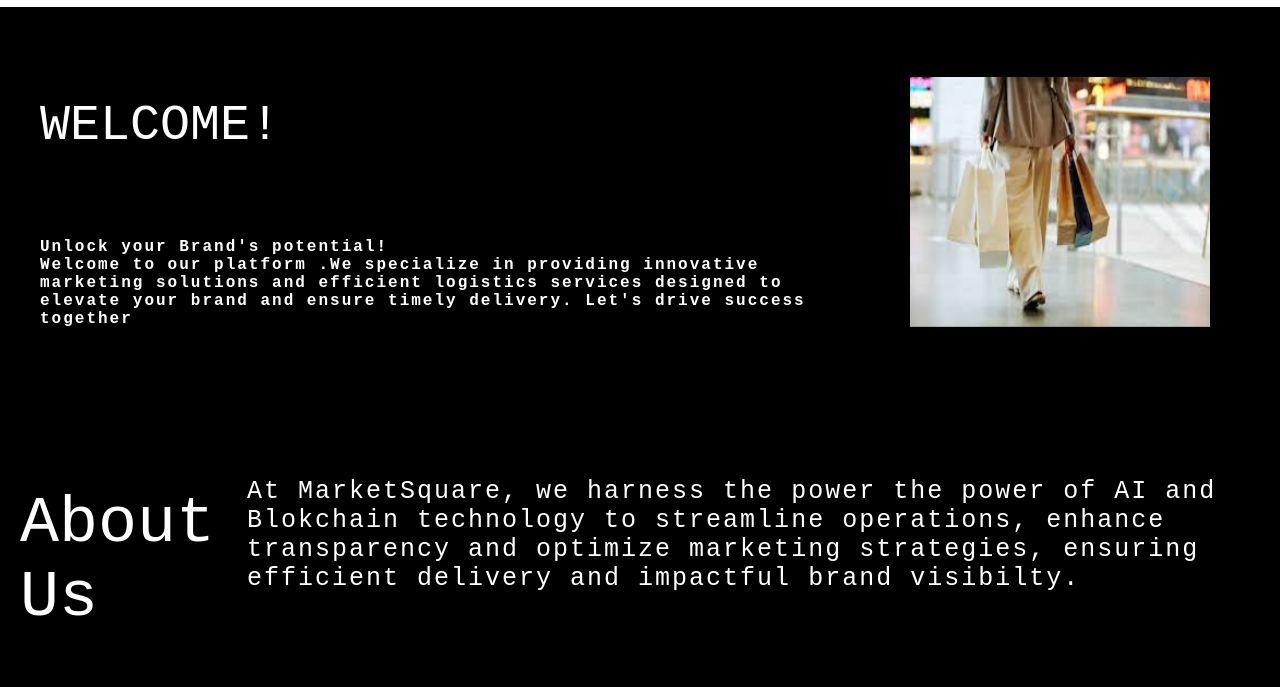
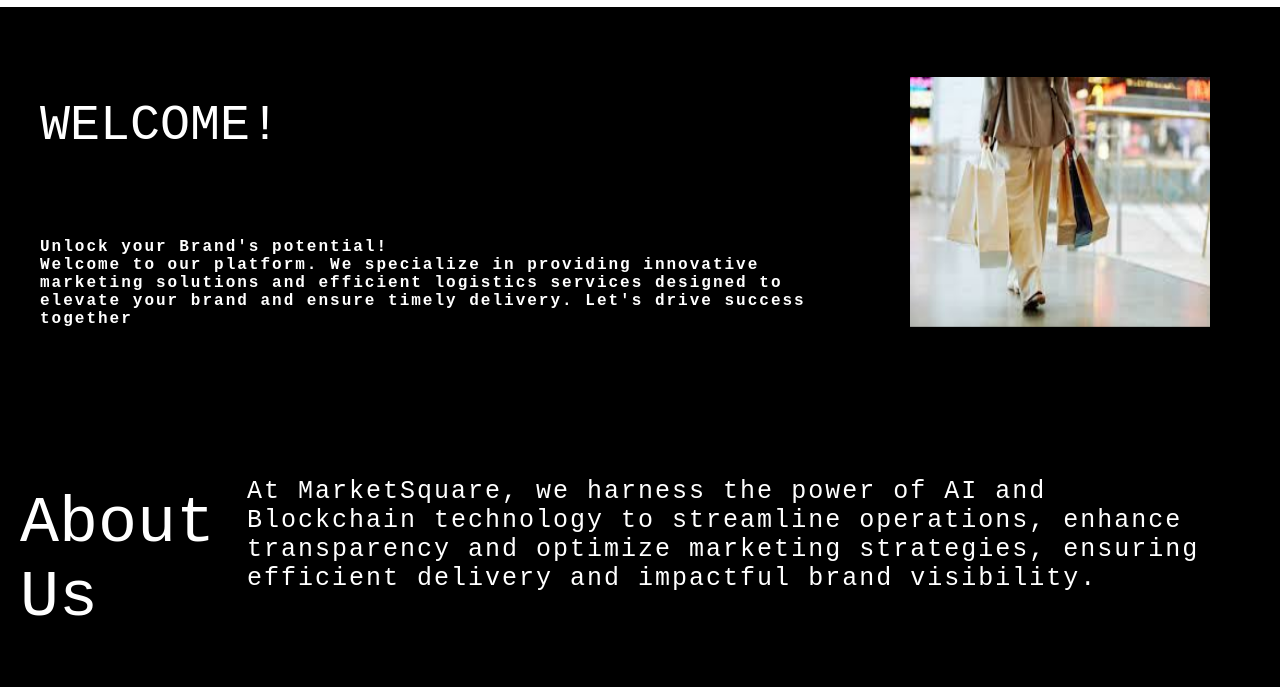
Before and after one commit to Teewa56/MarketSquare, a plain HTML site: page index.html in a window 1280 px wide. Shown: the part 113-800 px from the top of the page. Drawn offline with Linux system fonts and the light colour scheme.

Commit message:
new change

```diff
--- a/index.html
+++ b/index.html
@@ -28,49 +28,47 @@
         <a href="#img-spp-rt"  id="side-nav-id3">Services</a>
         <a href="#Contact" id="side-nav-id4">Contact</a>
     </div>
-    <div class="welcome_message" id="home">
+    <div class="welcome_message fade-in" id="home">
         <div class="ww_m">
             <p id="w_m">WELCOME!</p><br>
             <p class="caption">
                 <b>Unlock your Brand's potential!</b> <br>
-                Welcome to our platform .We specialize in providing innovative marketing
+                Welcome to our platform. We specialize in providing innovative marketing
                 solutions and efficient logistics services designed to elevate
                 your brand and ensure timely delivery. Let's drive success together
             </p>
         </div>
         <div class="img-container">
-            <img class="ww_m_img" src=" download (4).jpeg" alt="">
+            <img class="ww_m_img" src="download (4).jpeg" alt="">
         </div>
     </div>
-    <div class="about" id="about">
-        <p class="a_b">
-                About <br> Us
-        </p>
-        <p  style="font-size: 25px; letter-spacing: 2px; padding: 30px;">
-            At MarketSquare, we harness the power the power
-            of AI and Blokchain technology to streamline operations,
+
+    <div class="about fade-in" id="about">
+        <p class="a_b">About <br> Us</p>
+        <p style="font-size: 25px; letter-spacing: 2px; padding: 30px;">
+            At MarketSquare, we harness the power of AI and Blockchain technology to streamline operations,
             enhance transparency and optimize marketing strategies,
-            ensuring efficient delivery and impactful brand visibilty.
+            ensuring efficient delivery and impactful brand visibility.
         </p>
     </div>
-    <h1 class="h1im">
-        What we offer
-    </h1>
-    <div class="img-support" id="img-spp-rt">
+
+    <h1 class="h1im fade-in">What we offer</h1>
+
+    <div class="img-support fade-in" id="img-spp-rt">
         <div class="img-boxes">
-            <img src=" images (5).jpeg" alt="" class="sp_img">
+            <img src="images (5).jpeg" alt="" class="sp_img">
             <p class="sp_p">Life changing Advertisement Services</p>
         </div>
         <div class="img-boxes">
-            <img src=" images (3).jpeg" alt="" class="sp_img">
+            <img src="images (3).jpeg" alt="" class="sp_img">
             <p class="sp_p">Networking Services</p>
         </div>
         <div class="img-boxes">
-            <img src=" download (9).jpeg" alt="" class="sp_img">
+            <img src="download (9).jpeg" alt="" class="sp_img">
             <p class="sp_p">Blockchain Incorporation</p>
         </div>
     </div>
-    <div class="img-support">
+    <div class="img-support fade-in">
         <div class="img-boxes">
             <img src=" download (10).jpeg" alt="" class="sp_img">
             <p class="sp_p">AI/virtual support systems</p>
--- a/page.js
+++ b/page.js
@@ -16,3 +16,28 @@
 document.getElementById("side-nav-id4").onclick=()=>{
     document.getElementById("side-nav").style.width ="0";
 }
+
+// page.js
+document.addEventListener("DOMContentLoaded", () => {
+    const fadeElements = document.querySelectorAll('.fade-in');
+
+    const scrollReveal = () => {
+        const triggerBottom = window.innerHeight * 0.8; // Trigger when 80% of the element is in view
+
+        fadeElements.forEach(el => {
+            const elementTop = el.getBoundingClientRect().top;
+
+            if (elementTop < triggerBottom) {
+                el.classList.add('visible');
+            } else {
+                el.classList.remove('visible'); // Optional: remove class if scrolled back up
+            }
+        });
+    };
+
+    // Initial check
+    scrollReveal();
+
+    // Add scroll event listener
+    window.addEventListener('scroll', scrollReveal);
+});
--- a/style.css
+++ b/style.css
@@ -228,6 +228,17 @@
     border: 2px solid purple;
     box-shadow: 0 0 10px 10px;
 }
+/* Add this to your existing CSS file */
+.fade-in {
+    opacity: 0; /* Start hidden */
+    transform: translateY(20px); /* Move down slightly */
+    transition: opacity 0.3s ease, transform 0.3s ease; /* Transition for both properties */
+}
+
+.fade-in.visible {
+    opacity: 1; /* Make visible */
+    transform: translateY(0); /* Move back to original position */
+}
 @media (max-width:480px){
 
     .navbar{
```
